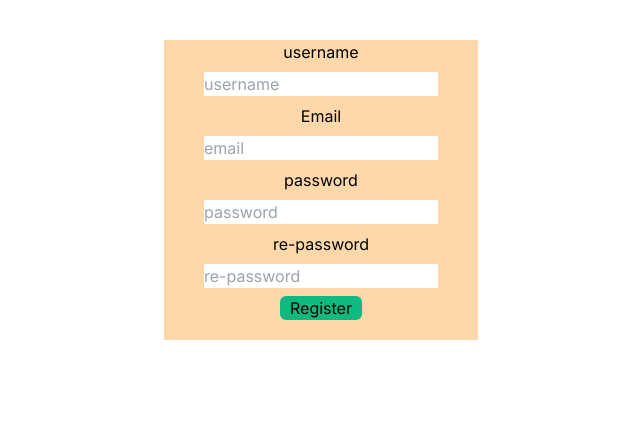
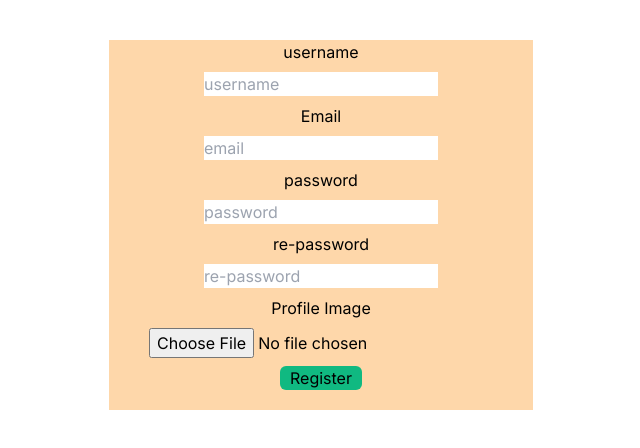
Before and after one commit to hashanCB/Login-Prisma, a Next.js app: page /register in a window 1280 px wide. Shown: the top 448 px of the page, without its empty margins (319-959 px from the left). Built offline with nearby package versions, Linux system fonts and the light colour scheme.

Commit message:
IMAGE UPLOAD

```diff
--- a/app/api/register.js
+++ b/app/api/register.js
@@ -1,8 +1,11 @@
 "use server";
 import { PrismaClient } from "@prisma/client";
+import { writeFile } from "fs/promises";
+import { join } from "path";
 import React from "react";
 
 const Insertdata = async (data) => {
+  console.log("dd");
   try {
     const prisma = new PrismaClient();
     const respont = await prisma.regidter.create({
@@ -12,6 +15,13 @@ const Insertdata = async (data) => {
         password: data.password,
       },
     });
+    const bytes = await data.profileimage[0].arrayBuffer();
+    const buffer = Buffer.from(bytes);
+
+    const path = join("/", "tmp", data.profileimage[0].name);
+    await writeFile(path, buffer);
+    console.log(`open ${path} to see the uploaded file`);
+
     return { success: true };
   } catch (error) {
     console.log("you have Some error", error);
--- a/app/register/page.jsx
+++ b/app/register/page.jsx
@@ -23,8 +23,22 @@ const schema = yup.object().shape({
     .required("Password is required"),
   repassword: yup
     .string()
-    .oneOf([yup.ref("password"), null], "password must match")
-    .required("confim password is request"),
+    .oneOf([yup.ref("password"), null], "password must match"),
+  profileimage: yup
+    .mixed()
+    .test("fileRequired", "File is required", (value) => {
+      return value && value.length > 0;
+    })
+    .test("fileSize", "File size is too large", (value) => {
+      return value && value.length && value[0].size <= 1024 * 1024;
+    })
+    .test("fileType", "Unsupported file format", (value) => {
+      return (
+        value &&
+        value.length &&
+        ["image/jpeg", "image/png"].includes(value[0].type)
+      );
+    }),
 });
 
 const page = () => {
@@ -40,7 +54,7 @@ const page = () => {
   });
 
   const onsubmit = async (data) => {
-    console.log(data.username, data.email);
+    console.log(data.username, data.email, data.profileimage[0]);
     try {
       const respons = await Insertdata(data);
       if (respons.success) {
@@ -97,7 +111,9 @@ const page = () => {
           {...register("repassword")}
         />
         {errors.repassword?.message}
-
+        <label>Profile Image</label>
+        <input type="file" name="profileimage" {...register("profileimage")} />
+        {errors.profileimage?.message}
         <button
           type="submit"
           className="px-[10px]  rounded-md mx-3 bg-emerald-500 "
--- a/package.json
+++ b/package.json
@@ -12,11 +12,13 @@
     "@hookform/resolvers": "^3.3.4",
     "@next-auth/prisma-adapter": "^1.0.7",
     "@prisma/client": "^5.11.0",
+    "@uploadthing/react": "^6.4.0",
     "next": "14.1.3",
     "next-auth": "^4.24.7",
     "react": "^18",
     "react-dom": "^18",
     "react-hook-form": "^7.51.1",
+    "uploadthing": "^6.6.0",
     "yup": "^1.4.0"
   },
   "devDependencies": {
```
Also changed, not shown: 1 other file (tests, documents, lock files or other folders).
